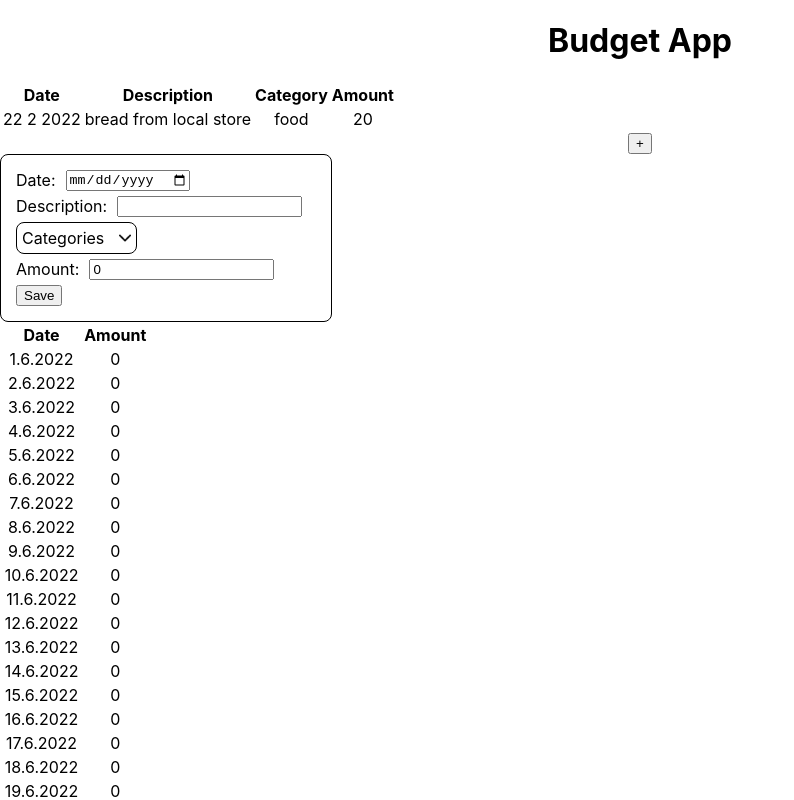
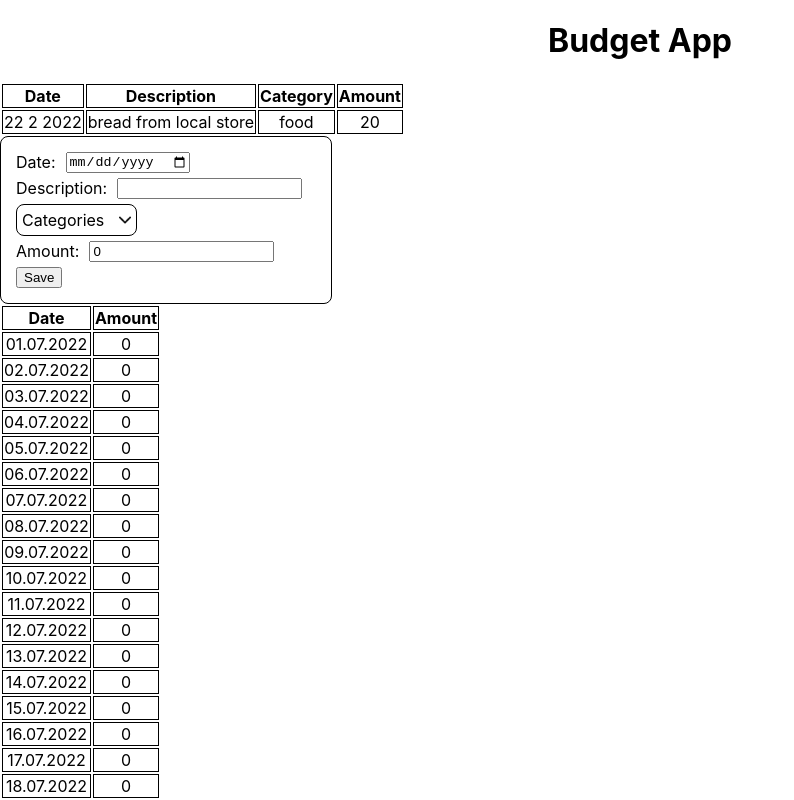
Before and after one commit to matveisch/budget-app, a React (Create React App) app: page / in a window 1280 px wide. Shown: the top 800 px of the page, without its empty margins (0-794 px from the left). Built offline with nearby package versions, Linux system fonts and the light colour scheme.

Commit message:
fixes and styles

```diff
--- a/src/App.tsx
+++ b/src/App.tsx
@@ -31,7 +31,6 @@ function App() {
                     </header>
                     <main>
                         <TransactionsList transactions={transactions}/>
-                        <button>+</button>
                         <InputPopup />
                         <DaysSum />
                     </main>
--- /dev/null
+++ b/src/components/DaysSum/DaysSum.css
@@ -0,0 +1,5 @@
+#days-sum td, #days-sum th {
+  border: 1px solid;
+}
+
+/*# sourceMappingURL=DaysSum.css.map */
--- /dev/null
+++ b/src/components/DaysSum/DaysSum.scss
@@ -0,0 +1,5 @@
+#days-sum {
+  & td, th {
+    border: 1px solid;
+  }
+}
--- a/src/components/DaysSum/DaysSum.tsx
+++ b/src/components/DaysSum/DaysSum.tsx
@@ -1,15 +1,15 @@
 import React, {useContext} from 'react';
+
+import './DaysSum.css';
+
 import {Transaction, TransactionsContextType} from "../../interface/types/Types";
 import {TransactionsContext} from "../../data/TransactionsContext";
 
 const DaysSum = () => {
     const { transactions, setTransactions } = useContext(TransactionsContext) as TransactionsContextType;
 
-    // console.log(transactions.filter(transaction => new Date(transaction.date).getDate() === 8));
-    //
+    // count sum of all transactions made on the exact day
     const countSum = (arr: Transaction[]) => arr.reduce((sum, {amount}) => sum + amount * 1, 0);
-    //
-    // console.log(countSum(transactions.filter(transaction => new Date(transaction.date).getDate() === 8)))
 
     const getDaysInMonth = (year: number, month: number) => {
         return new Date(year, month, 0).getDate();
@@ -17,18 +17,15 @@ const DaysSum = () => {
 
     const currentMonth = new Date().getMonth();
     const currentYear = new Date().getFullYear();
-    console.log(currentMonth, currentYear);
-
-    console.log(getDaysInMonth(currentYear, currentMonth));
 
     const monthLongTable = () => {
         let arrayOfTr = [];
 
         for (let i = 0; i < getDaysInMonth(currentYear, currentMonth); i++) {
             arrayOfTr.push(
-                <tr>
-                    <td>{`${i + 1}.${currentMonth}.${currentYear}`}</td>
-                    <td>{countSum(transactions.filter(transaction => new Date(transaction.date).getDate() === i + 1))}</td>
+                <tr key={i}>
+                    <td>{`${i + 1 > 9 ? i + 1 : `0${i + 1}`}.${currentMonth + 1 > 9 ? currentMonth + 1 : `0${currentMonth + 1}`}.${currentYear}`}</td>
+                    <td>{countSum(transactions.filter(transaction => new Date(transaction.date).getDate() === i + 1 && new Date(transaction.date).getMonth() === currentMonth))}</td>
                 </tr>
             )
         }
@@ -37,8 +34,7 @@ const DaysSum = () => {
     }
 
     return (
-        <div>
-            <table>
+        <table id="days-sum">
             <thead>
                 <tr>
                     <th>Date</th>
@@ -47,19 +43,8 @@ const DaysSum = () => {
             </thead>
             <tbody>
                 {monthLongTable()}
-                {/*{props.transactions.map((item, index) => {*/}
-                {/*    return (*/}
-                {/*        <tr key={index}>*/}
-                {/*            <td>{`${new Date(item.date).getDate()} ${new Date(item.date).getMonth() + 1} ${new Date(item.date).getFullYear()}`}</td>*/}
-                {/*            <td>{item.note}</td>*/}
-                {/*            <td>{item.category}</td>*/}
-                {/*            <td>{item.amount}</td>*/}
-                {/*        </tr>*/}
-                {/*    )*/}
-                {/*})}*/}
             </tbody>
         </table>
-        </div>
     );
 };
 
--- /dev/null
+++ b/src/components/TransactionsList/TransactionsList.css
@@ -0,0 +1,5 @@
+#transactions-list th, #transactions-list td {
+  border: 1px solid;
+}
+
+/*# sourceMappingURL=TransactionsList.css.map */
--- /dev/null
+++ b/src/components/TransactionsList/TransactionsList.scss
@@ -0,0 +1,5 @@
+#transactions-list {
+  & th, td {
+    border: 1px solid;
+  }
+}
--- a/src/components/TransactionsList/TransactionsList.tsx
+++ b/src/components/TransactionsList/TransactionsList.tsx
@@ -1,4 +1,6 @@
 import React from 'react';
+
+import './TransactionsList.css';
 
 import {ListOfTransactions} from "../../interface/types/Types";
 
@@ -8,7 +10,7 @@ interface TransactionsProps {
 
 const TransactionsList = (props: TransactionsProps) => {
     return (
-        <table>
+        <table id="transactions-list">
             <thead>
                 <tr>
                     <th>Date</th>
```
Also changed, not shown: 2 other files (tests, documents, lock files or other folders). Lines whose indentation alone changed are shown as unchanged.
